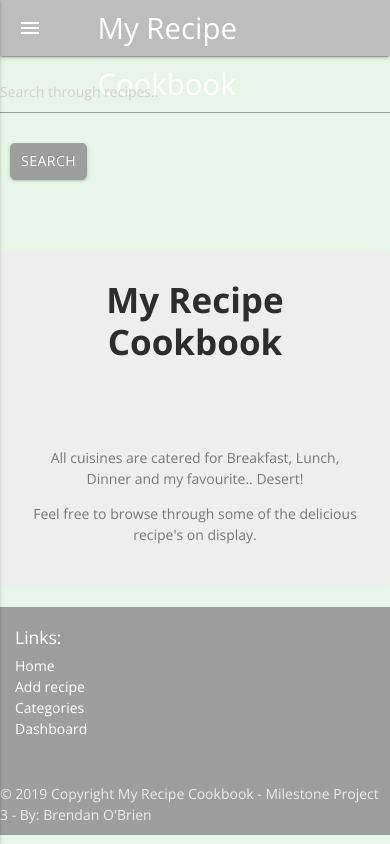
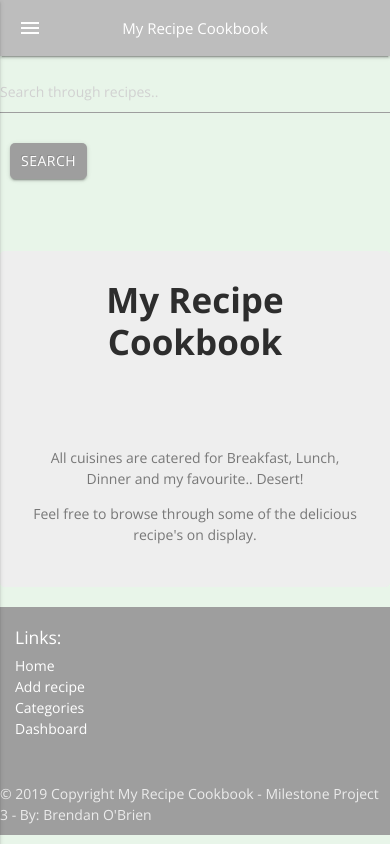
Before and after one commit to Bren08/flask_recipe_app, a Flask app: page /search in a window 390 px wide. Run offline with Flask 2, Linux system fonts and the light colour scheme; data that the repository does not hold is empty; some libraries are stand-ins or nearby versions.

Commit message:
Responsive layout improved by adding some media queries

```diff
--- a/static/css/style.css
+++ b/static/css/style.css
@@ -105,3 +105,9 @@ nav .input-field input {
    h4 {
        color: #44220b !important;
    }
+
+   @media (max-width: 576px) {
+       nav .brand-logo {
+           font-size: 15px;
+       }
+   }
--- a/templates/base.html
+++ b/templates/base.html
@@ -2,7 +2,9 @@
 <html>
 
 <head>
-  <link href="https://fonts.googleapis.com/icon?family=Material+Icons" rel="stylesheet">
+    <meta charset="utf-8">
+    <meta name="viewport" content="width=device-width, initial-scale=1, shrink-to-fit=no">
+<link href="https://fonts.googleapis.com/icon?family=Material+Icons" rel="stylesheet">
   <link rel="stylesheet" href="https://cdnjs.cloudflare.com/ajax/libs/materialize/0.100.2/css/materialize.min.css">
   <link rel="stylesheet" href="{{url_for('static', filename='css/bootstrap.min.css')}}" type="text/css" />
   <link rel="stylesheet" href="{{url_for('static', filename='css/style.css')}}" type="text/css" />
@@ -86,6 +88,7 @@
 
   <script src="https://cdnjs.cloudflare.com/ajax/libs/jquery/3.4.1/jquery.min.js"></script>
   <script src="https://cdnjs.cloudflare.com/ajax/libs/materialize/0.100.2/js/materialize.min.js"></script>
+  <script src="https://stackpath.bootstrapcdn.com/bootstrap/4.3.1/js/bootstrap.min.js" integrity="sha384-JjSmVgyd0p3pXB1rRibZUAYoIIy6OrQ6VrjIEaFf/nJGzIxFDsf4x0xIM+B07jRM" crossorigin="anonymous"></script>
   <script type="text/javascript">
     $(document).ready(function () {
       $(".button-collapse").sideNav();
--- a/templates/cuisine_recipe.html
+++ b/templates/cuisine_recipe.html
@@ -10,11 +10,11 @@
   </div>
 </div>
 
-<div class="container-fluid">
+<div class="container">
   <div class="row">
     {% for recipe in recipes %}
 
-    <div class="col-sm-4">
+    <div class="col-xs-12 col-md-4">
       <img style="height: 350px; width: 100%; border: solid 5px #ddd; border-radius: 5px; margin-top: 30px;"
         src="{{ recipe.img_url }}" alt="Card image">
       <a href="{{ url_for('view_individual_recipe', recipe_id=recipe._id) }}"><br><br>
```
